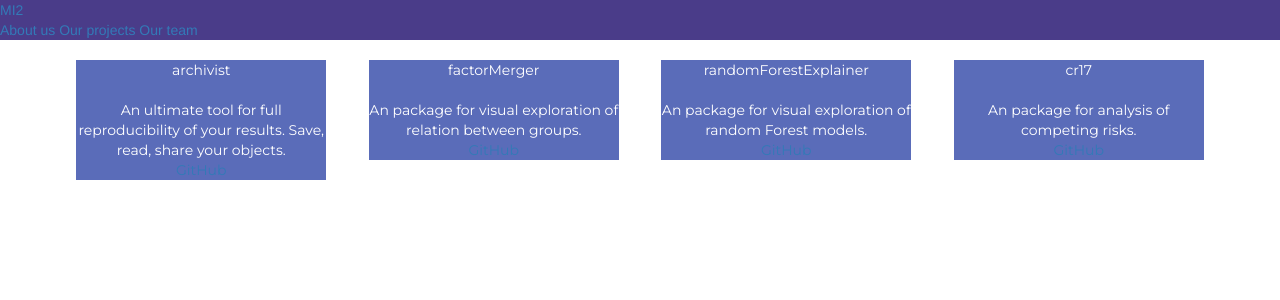
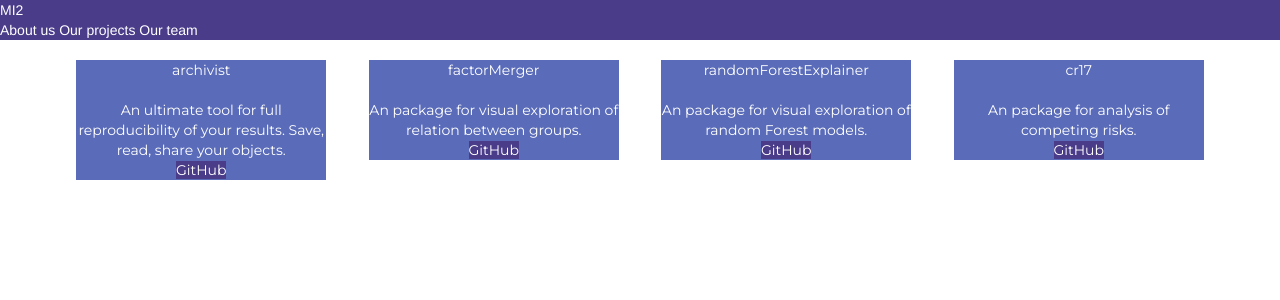
Before and after one commit to MI2DataLab/MI2DataLab_webpage, a Jekyll site: the page built from about.md, in a window 1280 px wide. Shown: the top 300 px of the page. Built offline with Jekyll 4.4.1, drawn with Linux system fonts in a browser that asks for light colours; nearby versions of some CDN libraries; library files that are not in the unit come from our copies.

Commit message:
update css

```diff
--- a/_includes/head.html
+++ b/_includes/head.html
@@ -20,6 +20,10 @@
     background-color: #4a3c89;
     color: #ffffff;
 }
+a {
+    background-color: #4a3c89;
+    color: #ffffff;
+}
 .flip {
     height: 250px;
     width: 250px;
```
